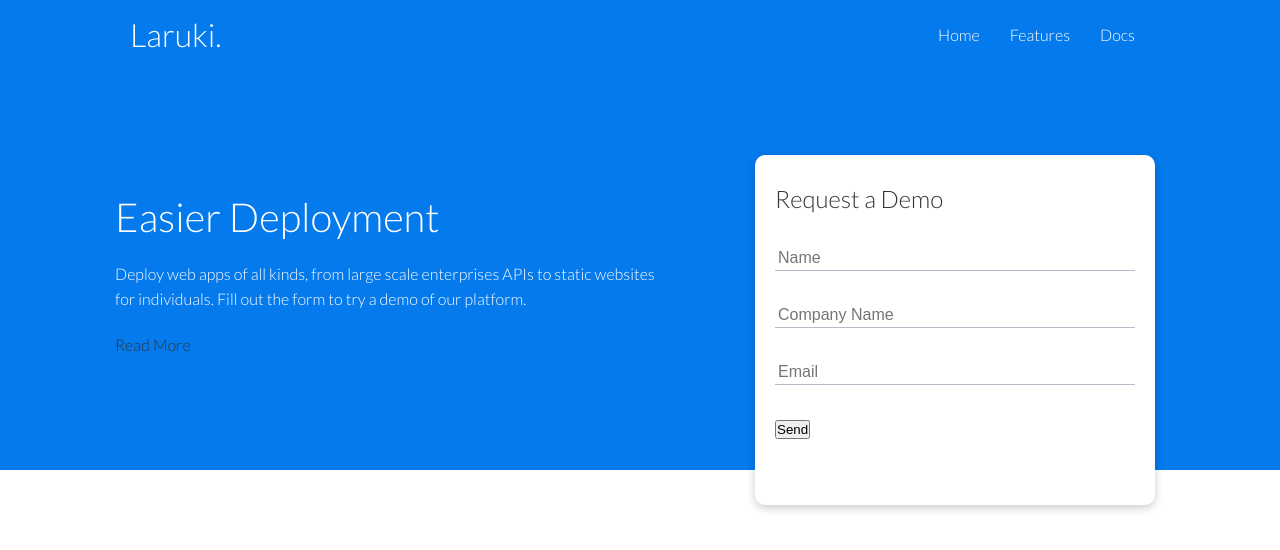
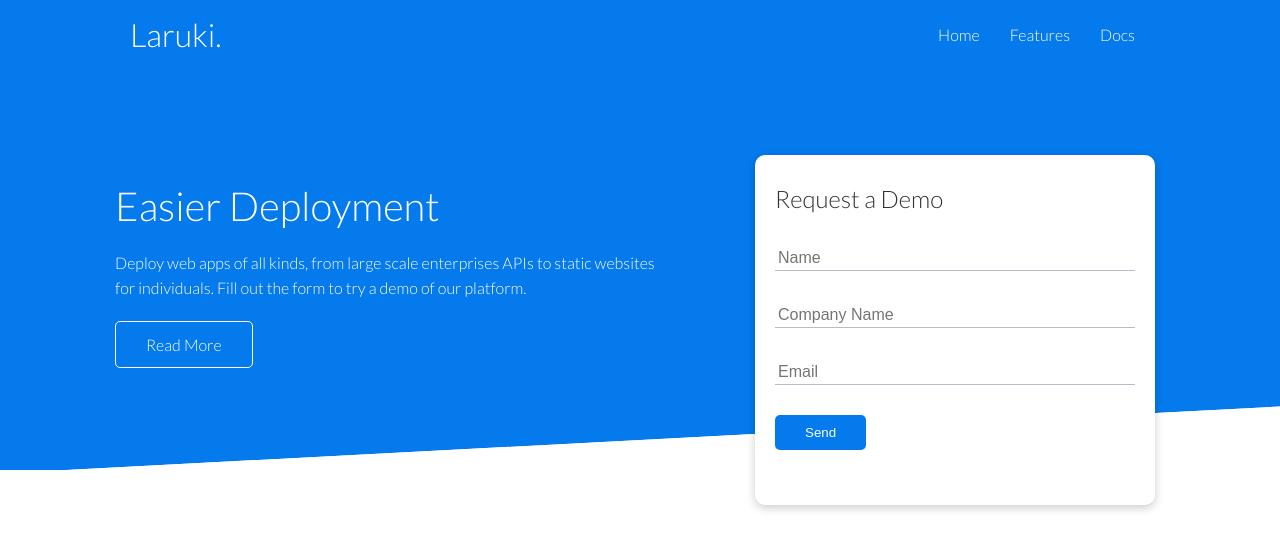
Before and after one commit to Damjan15/Laruki, a plain HTML site: page index.html in a window 1280 px wide. Drawn offline with Linux system fonts and the light colour scheme.

Commit message:
Button styling added, Skew area styling added

```diff
--- a/css/style.css
+++ b/css/style.css
@@ -75,6 +75,21 @@ img {
     position: relative;
 }
 
+.showcase::before, .showcase::after {
+    content: "";
+    position: absolute;
+    height: 100px;
+    bottom: -70px;
+    right: 0;
+    left: 0;
+    background-color: #fff;
+
+    transform: skewY(-3deg);
+    -webkit-transform: skewY(-3deg);
+    -moz-transform: skewY(-3deg);
+    -ms-transform: skewY(-3deg);
+}
+
 .showcase h1 {
     font-size: 40px;
 }
@@ -134,6 +149,25 @@ img {
     margin: 10px;
 }
 
+.btn {
+    display: inline-block;
+    padding: 10px 30px;
+    cursor: pointer;
+    background: var(--primary-color);
+    color: #ffffff;
+    border: none;
+    border-radius: 5px;
+}
+
+.btn-outline {
+    background-color: transparent;
+    border: 1px solid #fff;
+}
+
+.btn:hover {
+    transform: scale(.98);
+}
+
 .flex {
     display: flex;
     align-items: center;
```
